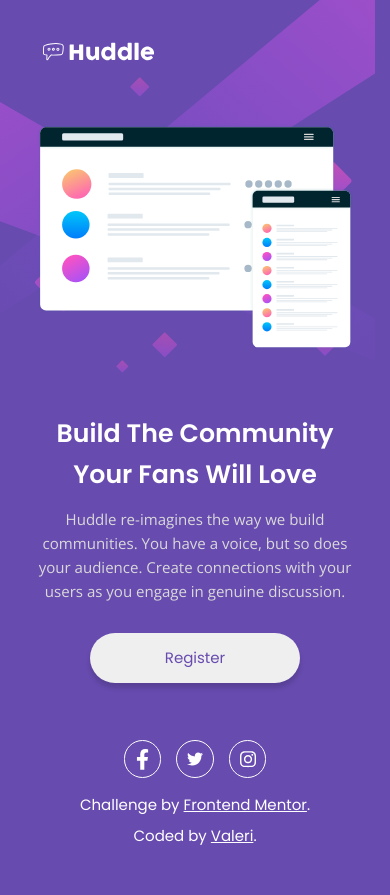
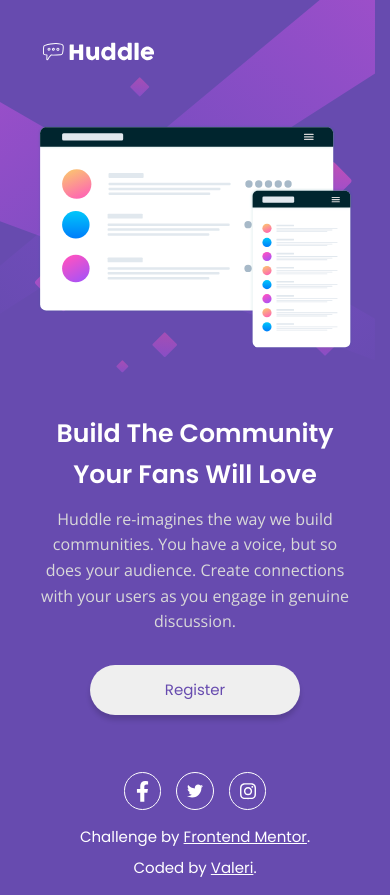
Before and after one commit to Valeri85/Huddle-landing-page-with-single-introductory-section, a React (Vite) app: page / in a window 390 px wide. Before the commit the page ends 863 px from the top, so only its background shows below. Built offline with nearby package versions, Linux system fonts and the light colour scheme.

Commit message:
Change font size

```diff
--- a/src/assets/styles/base/_root.scss
+++ b/src/assets/styles/base/_root.scss
@@ -23,7 +23,7 @@
 	--font-size-h1: clamp(2.5rem, 1.8182rem + 1.8182vw, 4rem);
 	// --font-size-h2: clamp(1.4rem, 1.1273rem + 0.7273vw, 2rem);
 	// --font-size-h3: ;
-	--font-size-text: clamp(1.5rem, 1.3636rem + 0.3636vw, 1.8rem);
+	--font-size-text: clamp(1.6rem, 1.5091rem + 0.2424vw, 1.8rem);
 
 	/* Font Weights */
 	--font-weight-400: 400;
```
